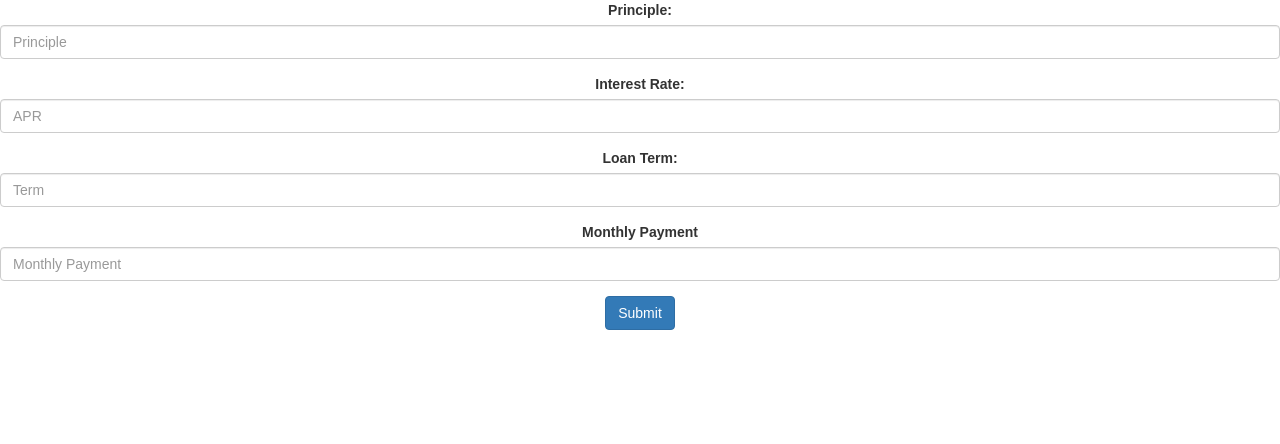
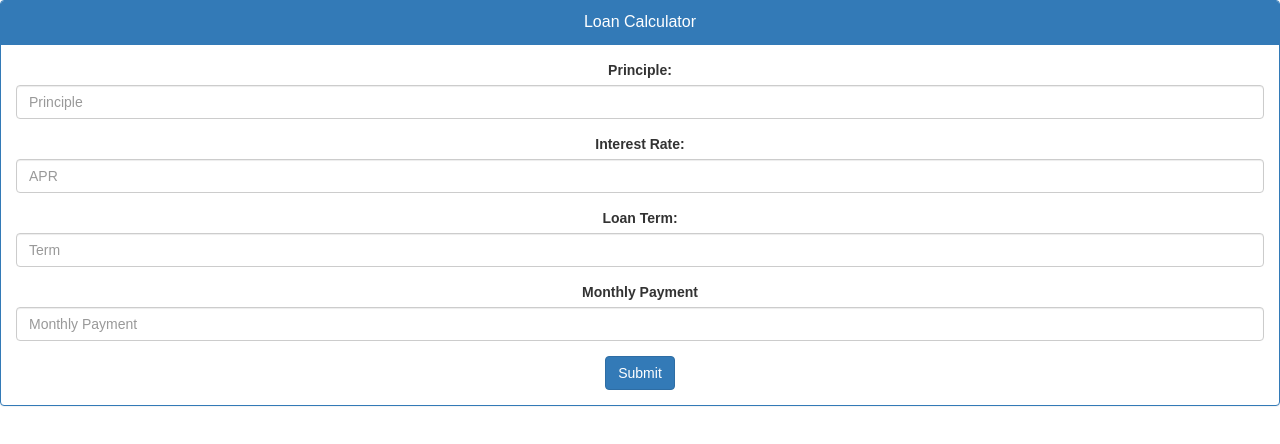
Before and after one commit to codeguru42/loan-calculator, a React (Create React App) app: page / in a window 1280 px wide. Shown: the top 444 px of the page. Built offline with nearby package versions, Linux system fonts and the light colour scheme.

Commit message:
Use bootstrap's Panel component for layout

```diff
--- a/src/App.js
+++ b/src/App.js
@@ -1,6 +1,12 @@
 import React, {Component} from 'react';
 import './App.css';
-import {Button, ControlLabel, FormControl, FormGroup} from "react-bootstrap";
+import {
+  Button,
+  ControlLabel,
+  FormControl,
+  FormGroup,
+  Panel
+} from "react-bootstrap";
 
 class App extends Component {
   constructor(props, context) {
@@ -23,7 +29,13 @@ class App extends Component {
 
   render() {
     return (
-      <div className="App">
+      <Panel className='App'
+             bsStyle='primary'
+      >
+        <Panel.Heading>
+          <Panel.Title>Loan Calculator</Panel.Title>
+        </Panel.Heading>
+        <Panel.Body>
           <FormGroup controlId={'principle'}>
             <ControlLabel>Principle:</ControlLabel>
             <FormControl type={'text'}
@@ -62,7 +74,8 @@ class App extends Component {
           >
             Submit
           </Button>
-      </div>
+        </Panel.Body>
+      </Panel>
     );
   }
 }
```
Lines whose indentation alone changed are shown as unchanged.
